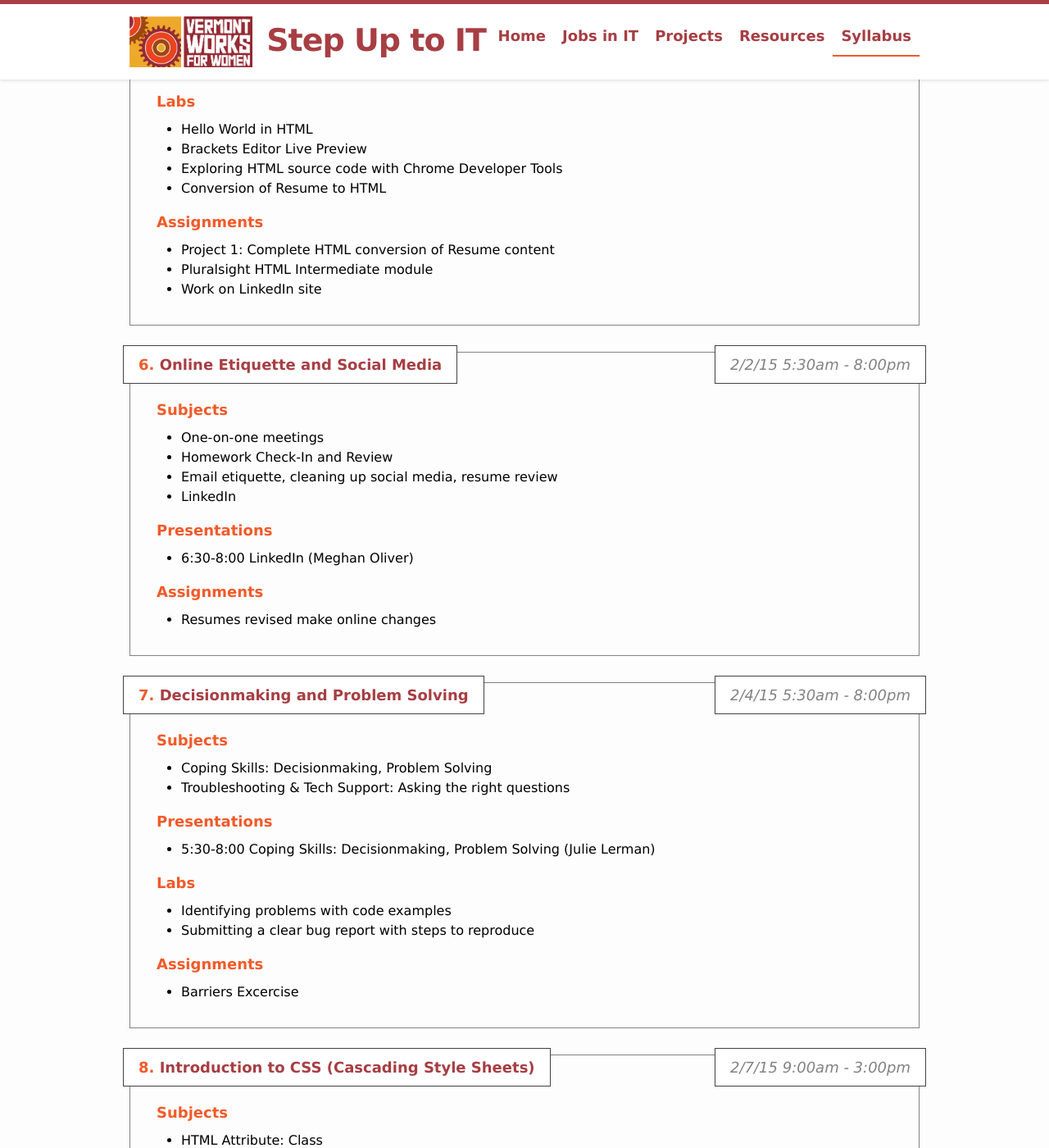
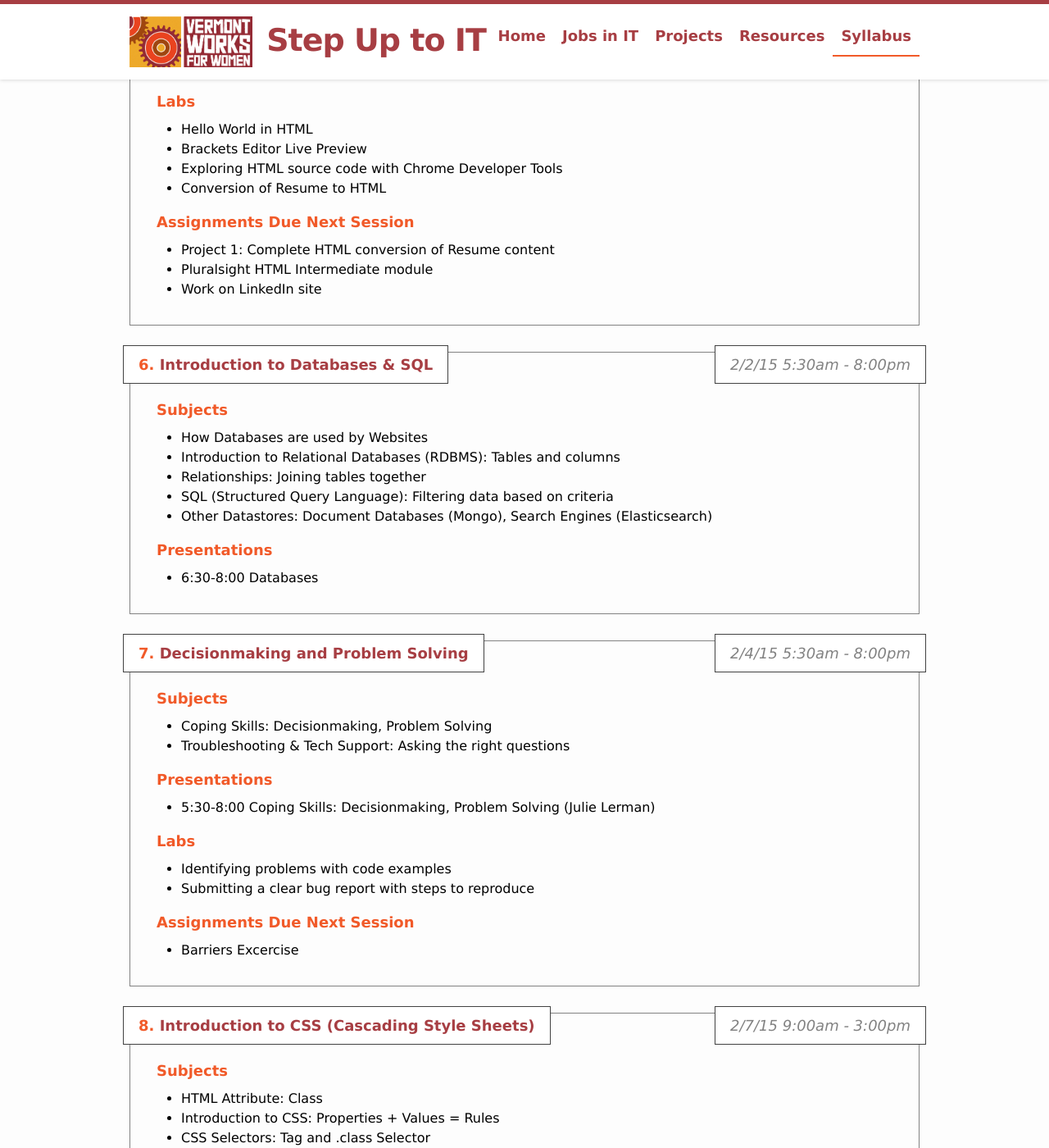
Before and after one commit to jennybeaudin/step-up-it, a Jekyll site: the page built from syllabus.html, in a window 1280 px wide and 1400 px high, scrolled down 2148 px. Shown: the whole window at 82% size. Built offline with Jekyll 4.4.1, drawn with Linux system fonts in a browser that asks for light colours; some of the changed text lies outside the part shown.

Commit message:
Update syllabus to include presentations and moved linkedin back to original date.

```diff
--- a/_data/syllabus.json
+++ b/_data/syllabus.json
@@ -97,21 +97,19 @@
         "Work on LinkedIn site"
       ]
     },{
-      "title": "Online Etiquette and Social Media",
+      "title": "Introduction to Databases & SQL",
       "date": "2/2/15",
       "start_time": "5:30am",
       "end_time": "8:00pm",
       "subjects": [
-        "One-on-one meetings",
-        "Homework Check-In and Review",
-        "Email etiquette, cleaning up social media, resume review",
-        "LinkedIn"
+        "How Databases are used by Websites",
+        "Introduction to Relational Databases (RDBMS): Tables and columns",
+        "Relationships: Joining tables together",
+        "SQL (Structured Query Language): Filtering data based on criteria",
+        "Other Datastores: Document Databases (Mongo), Search Engines (Elasticsearch)"
       ],
       "presentations": [
-        "6:30-8:00 LinkedIn (Meghan Oliver)"
-      ],
-      "assignments": [
-        "Resumes revised make online changes"
+        "6:30-8:00 Databases"
       ]
     },{
       "title": "Decisionmaking and Problem Solving",
@@ -154,18 +152,21 @@
         "Project 1: Apply CSS styling to Resume"
       ]
     },{
-      "title": "Introduction to Databases & SQL",
+      "title": "Online Etiquette and Social Media",
       "date": "2/9/15",
       "start_time": "5:30am",
       "end_time": "8:00pm",
       "subjects": [
-        "Introduction to Relational Databases (RDBMS): Tables and columns",
-        "Relationships: Joining tables together",
-        "SQL (Structured Query Language): Filtering data based on criteria",
-        "Other Datastores: Document Databases (Mongo), Search Engines (Elasticsearch)"
+        "One-on-one meetings",
+        "Homework Check-In and Review",
+        "Email etiquette, cleaning up social media, resume review",
+        "LinkedIn"
       ],
       "presentations": [
-        "6:30-8:00 Databases"
+        "6:30-8:00 LinkedIn (Meghan Oliver)"
+      ],
+      "assignments": [
+        "Resumes revised make online changes"
       ]
     },{
       "title": "Image Manipulation & Photoshop",
@@ -217,6 +218,9 @@
       "end_time": "8:00pm",
       "subjects": [
         "Communication: Assertiveness, Support Networks"
+      ],
+      "presentations": [
+        "6:00-7:00 Communication: Assertiveness, Support Networks (Jenny)"
       ]
     },{
       "title": "Version Control with Git",
--- a/syllabus.html
+++ b/syllabus.html
@@ -34,7 +34,7 @@
   </ul>
   {% endif %}
   {% if session.assignments %}
-  <h3>Assignments</h3>
+  <h3>Assignments Due Next Session</h3>
   <ul>
     {% for assignment in session.assignments %}
     <li>{{ assignment }}</li>
```
